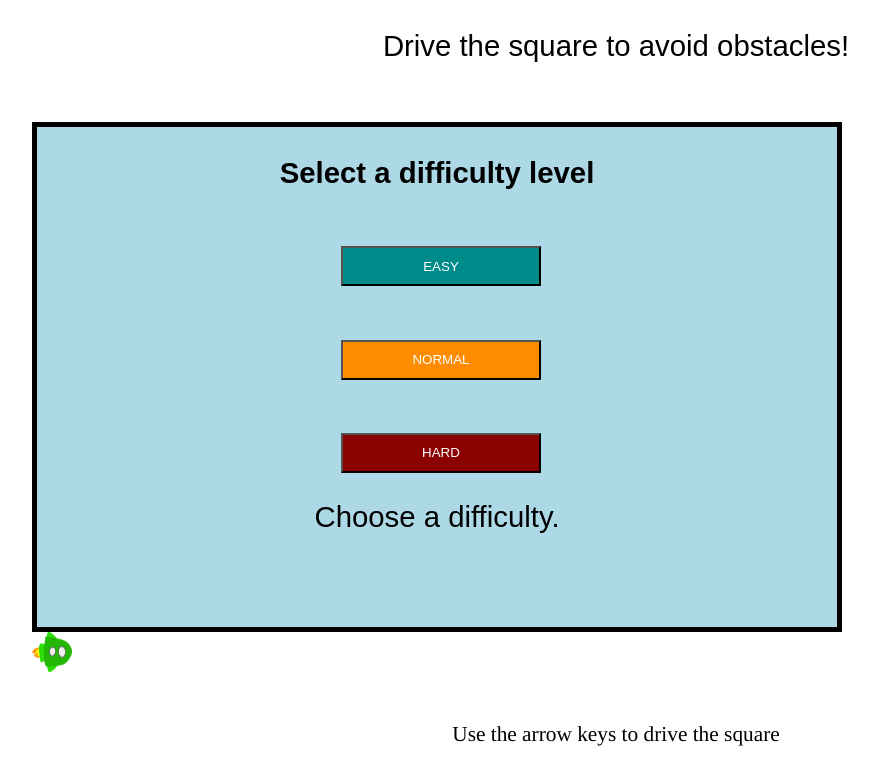
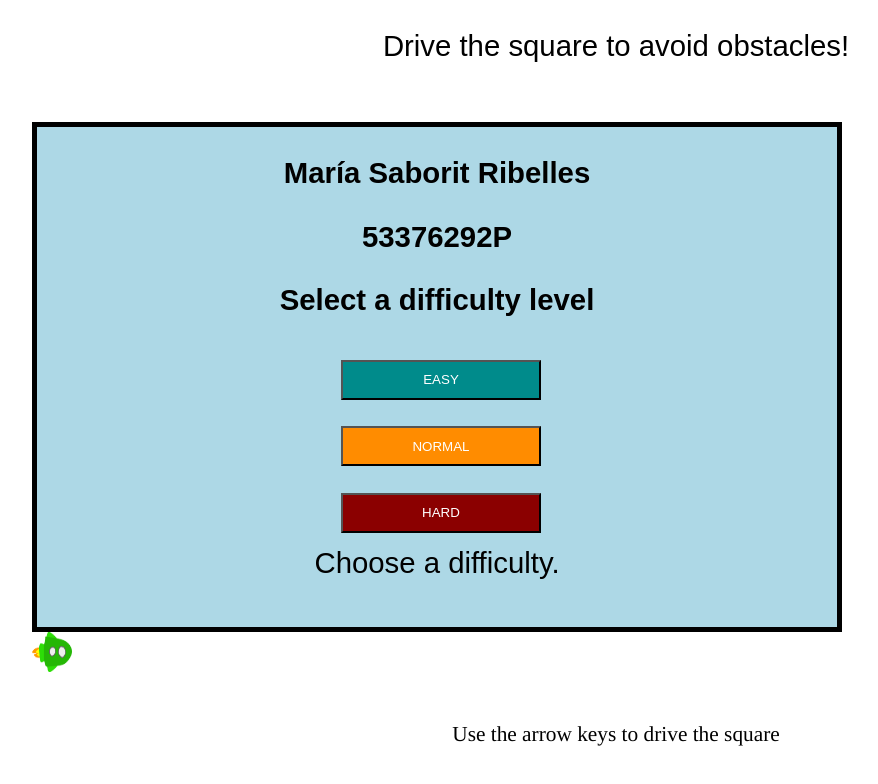
Before and after one commit to ManuSenpai/Inifinity-Square, a plain HTML site: page public_html/index.html in a window 1280 px wide. Shown: the whole page, without its empty margins (24-902 px from the left). Drawn offline with Linux system fonts and the light colour scheme.

Commit message:
Nombre y DNI

```diff
--- a/public_html/css/iftysquare.css
+++ b/public_html/css/iftysquare.css
@@ -84,7 +84,7 @@ canvas {
 button{
     width: 15em;
     height: 3em;
-    margin: 2em 0em 2em 0em;
+    margin: 1em 0em 1em 0em;
     color: white;
 }
 
--- a/public_html/index.html
+++ b/public_html/index.html
@@ -15,7 +15,11 @@ and open the template in the editor.
             Drive the square to avoid obstacles!
         </header>
         <p id="chrono"></p>
+
         <div id="startScreen" class = "start">
+
+            <h3 class="game-text">María Saborit Ribelles</h3>
+            <h3 class="game-text">53376292P</h3>
             <h3 class="game-text">Select a difficulty level</h3>
             <ul>
                 <li class="difficulty-button">
```
